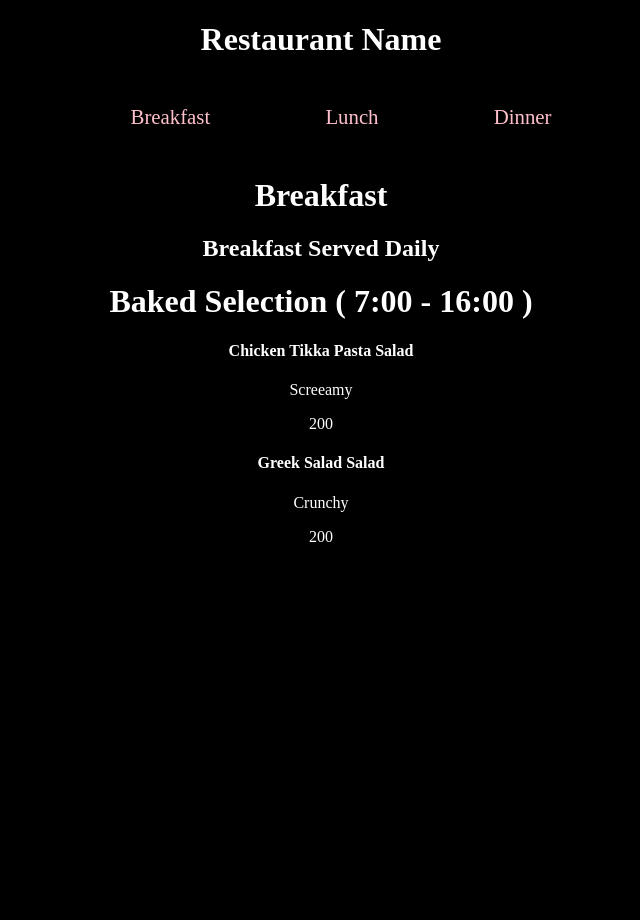
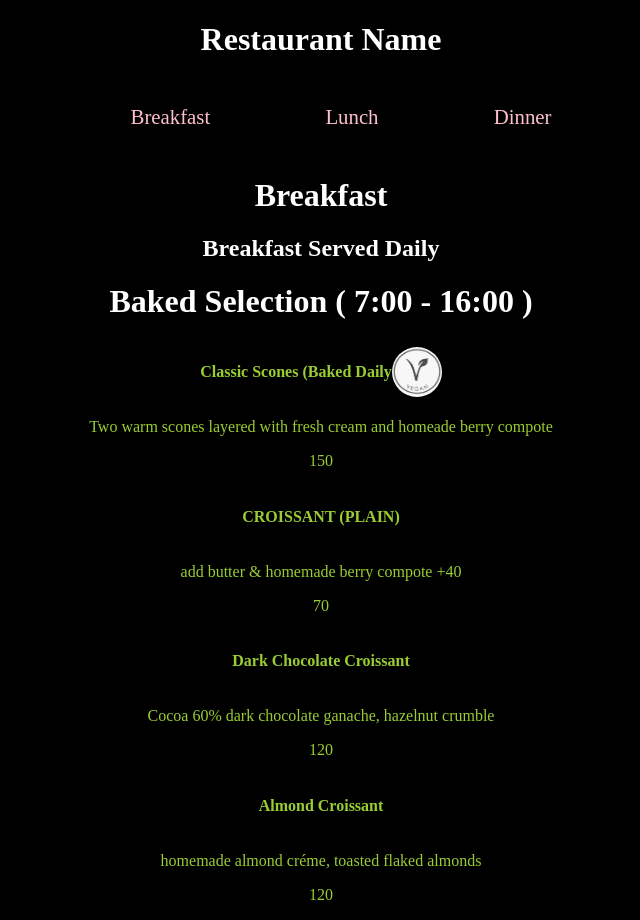
Before and after one commit to ck-js/Restaurant, a website built with webpack: page dist/index.html in a window 1280 px wide. Both pictures are taken after a click on the item "Breakfast". Shown: the whole page, without its empty margins (319-959 px from the left). Before the commit the page ends 800 px from the top, so only its background shows below. Built offline with nearby package versions, Linux system fonts and the light colour scheme; files whose address does not match are found by name.

Commit message:
Add logic to determine if a objects vegan property is true or false which then appends the vegan image icon to the title parent container which nests the title and vegan icon elements. Add flex to the title container to layout title and vegan icon in row instead of column direction.

```diff
--- a/src/breakfast.js
+++ b/src/breakfast.js
@@ -1,3 +1,5 @@
+import VeganIcon from './vegan.png';
+
 
 function breakfastHeading() {
     const h1Container = document.createElement('div');
@@ -7,15 +9,15 @@ function breakfastHeading() {
 h1Container.append(h1)
 return h1Container;
 
+
 }
-
 
 // create object constructor
 function MenuItem(title,description,price,vegan) {
 this.title = title,
 this.description = description;
 this.price = price;
-this.vegan = false;
+this.vegan = vegan;
 }
 // create empty array to store menu item object instances
 let menuItemsArray = [];
@@ -25,8 +27,30 @@ function createMenuItemInstance(title, description, price,vegan) {
 const item = new MenuItem(title,description,price,vegan);
 menuItemsArray.push(item)
 }
-createMenuItemInstance('Chicken Tikka Pasta Salad', 'Screeamy', 200)
-createMenuItemInstance('Greek Salad Salad', 'Crunchy', 200)
+
+// create menu items for baked selection
+createMenuItemInstance(
+    'Classic Scones (Baked Daily',
+    'Two warm scones layered with fresh cream and homeade berry compote',
+    150,
+    true
+)
+
+createMenuItemInstance(
+    'CROISSANT (PLAIN)',
+'add butter & homemade berry compote +40',
+70
+);
+createMenuItemInstance(
+'Dark Chocolate Croissant',
+' Cocoa 60% dark chocolate ganache, hazelnut crumble',
+120
+)
+createMenuItemInstance(
+'Almond Croissant',
+'homemade almond créme, toasted flaked almonds',
+    120
+)
 
 
 // create function to loop through menu items array and append to html elements
@@ -35,16 +59,29 @@ function loopMenuItems() {
     menuItemContainer.classList.add('menu-item')
 for (let i = 0; i < menuItemsArray.length; i++) {
     const element = menuItemsArray[i];
+console.log(element);
 
+    const menuItemTitleContainer = document.createElement('div');
+    menuItemTitleContainer.classList.add('title-container');
     const menuItemTitle = document.createElement('h4');
+    const menuItemVeganIcon = document.createElement('img');
     const menuItemDescription = document.createElement('p');
     const menuItemPrice = document.createElement('p');
 
     menuItemTitle.innerHTML = element.title;
+menuItemVeganIcon.src = VeganIcon;
+menuItemVeganIcon.alt = 'Vegan'
+menuItemVeganIcon.width = 50;
+menuItemVeganIcon.height = 50
     menuItemDescription.innerHTML =element.description;
     menuItemPrice.innerHTML = element.price;
 
-    menuItemContainer.appendChild(menuItemTitle)
+    menuItemContainer.append(menuItemTitleContainer)
+    menuItemTitleContainer.appendChild(menuItemTitle)
+    // check if vegan boolean value is true or false
+    if (element.vegan) {
+    menuItemTitleContainer.appendChild(menuItemVeganIcon);
+    }
     menuItemContainer.appendChild(menuItemDescription)
     menuItemContainer.appendChild(menuItemPrice)
 
@@ -54,57 +91,14 @@ return menuItemContainer;
 
 }
 
+function bakedSelection() {
 
-// function addMenuItem(title, description, price) {
-
-
-//     menuItemContainer.classList.add('menu-item')
-//     const menuItemTitle = document.createElement('h4');
-//     const menuItemDescription = document.createElement('p');
-//     const menuItemPrice = document.createElement('p');
-//     menuItemTitle.innerHTML = burger.title;
-//     menuItemDescription.innerHTML =burger.description;
-//     menuItemPrice.innerHTML = price
-
-//     menuItemContainer.appendChild(menuItemTitle)
-//     menuItemContainer.appendChild(menuItemDescription)
-//     menuItemContainer.appendChild(menuItemPrice)
-
-
-
-//     return menuItemContainer;
-// }
-
-
-
-function bakedSelection() {
-    console.log(menuItemsArray[0]);
-    console.log(menuItemsArray[1]);
     const parentContainer = document.createElement('div');
     parentContainer.id = 'baked-selection-container';
 const servedDaily = document.createElement('h2');
 servedDaily.innerHTML = 'Breakfast Served Daily'
 const bakedSelectionTitle = document.createElement('h1');
 bakedSelectionTitle.innerHTML = 'Baked Selection ( 7:00 - 16:00 )';
-
-
-
-
-
-
-// const item2 = addMenuItem('CROISSANT (PLAIN)',
-// 'add butter & homemade berry compote +40',
-// 70 );
-// const item3 = addMenuItem(
-// 'Dark Chocolate Croissant',
-// ' Cocoa 60% dark chocolate ganache, hazelnut crumble',
-// 120
-// );
-// const item4 = addMenuItem(
-//     'Almond Croissant',
-//     '// homemade almond créme, toasted flaked almonds',
-//     120
-// )
 
 
 // append baked selection menu items to parent container
--- a/src/style.css
+++ b/src/style.css
@@ -62,3 +62,18 @@ transform: translate(-50%, -50%);
 font-size: 0.7rem;
     }
 }
+
+
+.menu-item {
+    color: yellowgreen;
+
+}
+.title-container {
+display: flex;
+flex-direction: row;
+justify-content: center;
+align-items: center;
+}
+.title-container img {
+border-radius: 50%;
+}
```
Also changed, not shown: dist/1436aff0f515f6576c8c.svg (added), dist/7d4eaff664877e4eb874.png (added), dist/bundle.js, src/vegan.PNG (added), src/vegan.svg (added).
